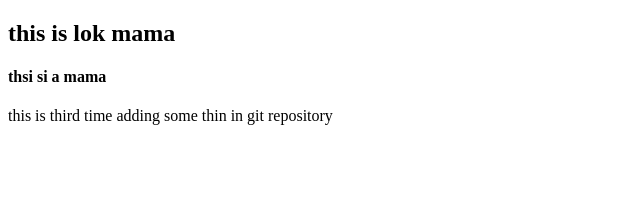
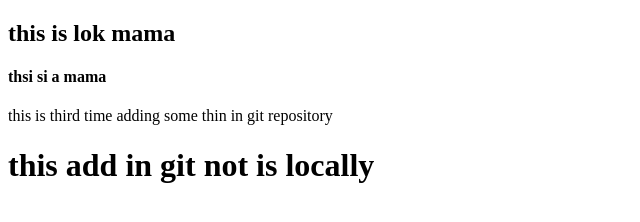
Before and after one commit to ahmed-jabed/third-try, a plain HTML site: page index.html in a window 1280 px wide. Shown: the whole page, without its empty margins (0-640 px from the left). Drawn offline with Linux system fonts and the light colour scheme.

Commit message:
Update index.html

```diff
--- a/index.html
+++ b/index.html
@@ -9,5 +9,6 @@
     <h2>this is lok mama</h2>
     <h4> thsi si a mama</h4>
     <p> this is third time adding some thin in git repository</p>
+    <h1> this add in git not is locally </h1>
 </body>
 </html>
```
